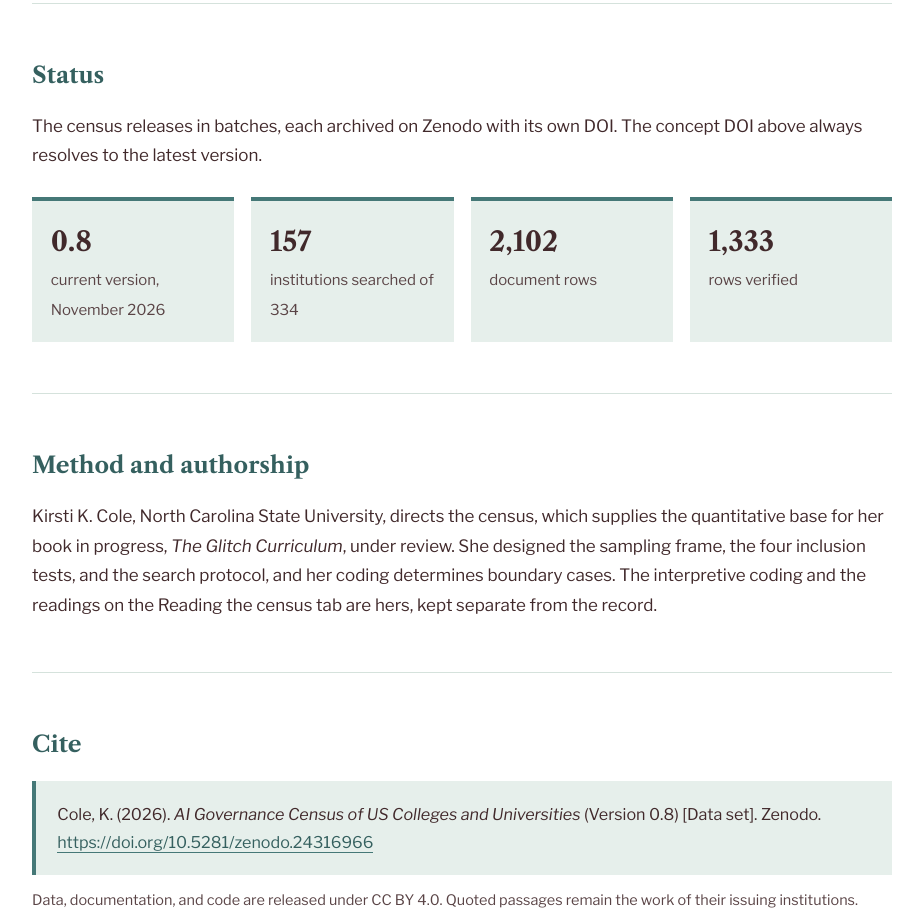
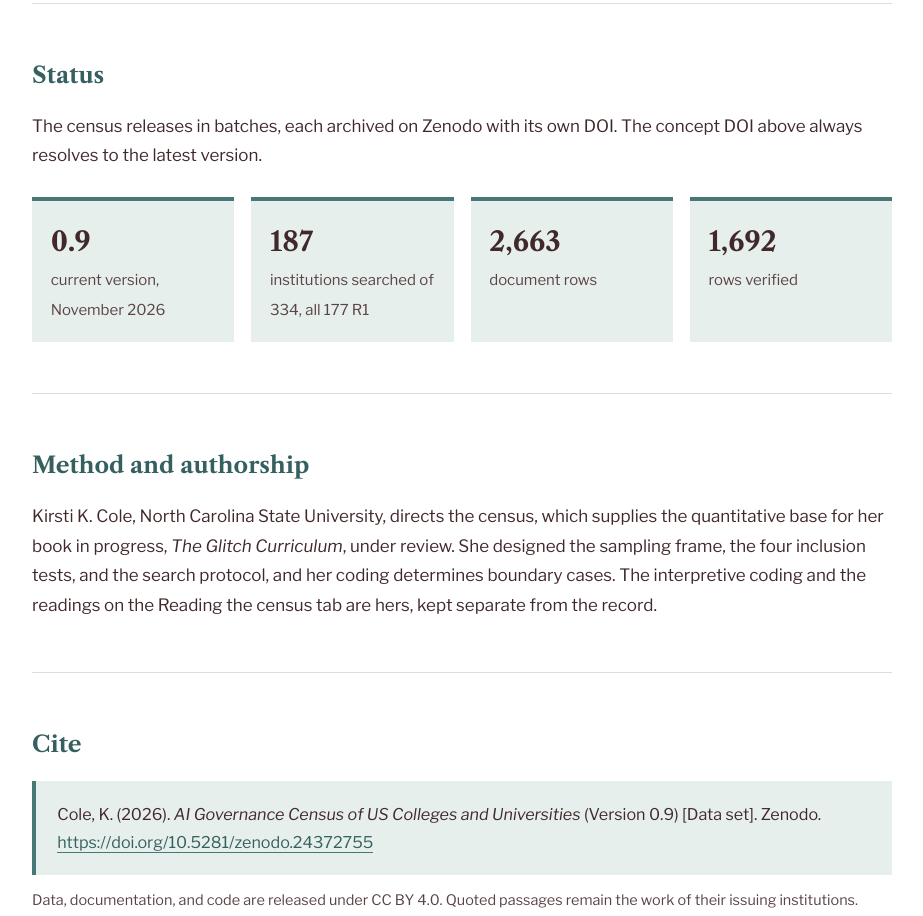
Before and after one commit to kkcole-gif/kirstikcole, a plain HTML site: page ai-governance-census/index.html in a window 1280 px wide. Shown: the part 1177-2093 px from the top of the page, without its empty margins (178-1101 px from the left). Drawn offline with nearby package versions, Linux system fonts and the light colour scheme; a web font is replaced by a local one.

Commit message:
Census page: version 0.9 figures and DOI
Co-Authored-By: Claude Fable 5.1 <noreply@anthropic.com>
Claude-Session: https://claude.ai/code/session_01QfmZx3dxNeSqyU75LEDmqd

```diff
--- a/ai-governance-census/index.html
+++ b/ai-governance-census/index.html
@@ -147,10 +147,10 @@ footer { font-family: var(--mono); }
     <h2 id="status">Status</h2>
     <p>The census releases in batches, each archived on Zenodo with its own DOI. The concept DOI above always resolves to the latest version.</p>
     <div class="status">
-      <div class="stat"><b>0.8</b><span>current version, November 2026</span></div>
-      <div class="stat"><b>157</b><span>institutions searched of 334</span></div>
-      <div class="stat"><b>2,102</b><span>document rows</span></div>
-      <div class="stat"><b>1,333</b><span>rows verified</span></div>
+      <div class="stat"><b>0.9</b><span>current version, November 2026</span></div>
+      <div class="stat"><b>187</b><span>institutions searched of 334, all 177 R1</span></div>
+      <div class="stat"><b>2,663</b><span>document rows</span></div>
+      <div class="stat"><b>1,692</b><span>rows verified</span></div>
     </div>
   </section>
 
@@ -161,7 +161,7 @@ footer { font-family: var(--mono); }
 
   <section aria-labelledby="cite">
     <h2 id="cite">Cite</h2>
-    <div class="cite">Cole, K. (2026). <em>AI Governance Census of US Colleges and Universities</em> (Version 0.8) [Data set]. Zenodo. <a href="https://doi.org/10.5281/zenodo.24316966">https://doi.org/10.5281/zenodo.24316966</a></div>
+    <div class="cite">Cole, K. (2026). <em>AI Governance Census of US Colleges and Universities</em> (Version 0.9) [Data set]. Zenodo. <a href="https://doi.org/10.5281/zenodo.24372755">https://doi.org/10.5281/zenodo.24372755</a></div>
     <p class="small">Data, documentation, and code are released under CC BY 4.0. Quoted passages remain the work of their issuing institutions.</p>
   </section>
 
```
